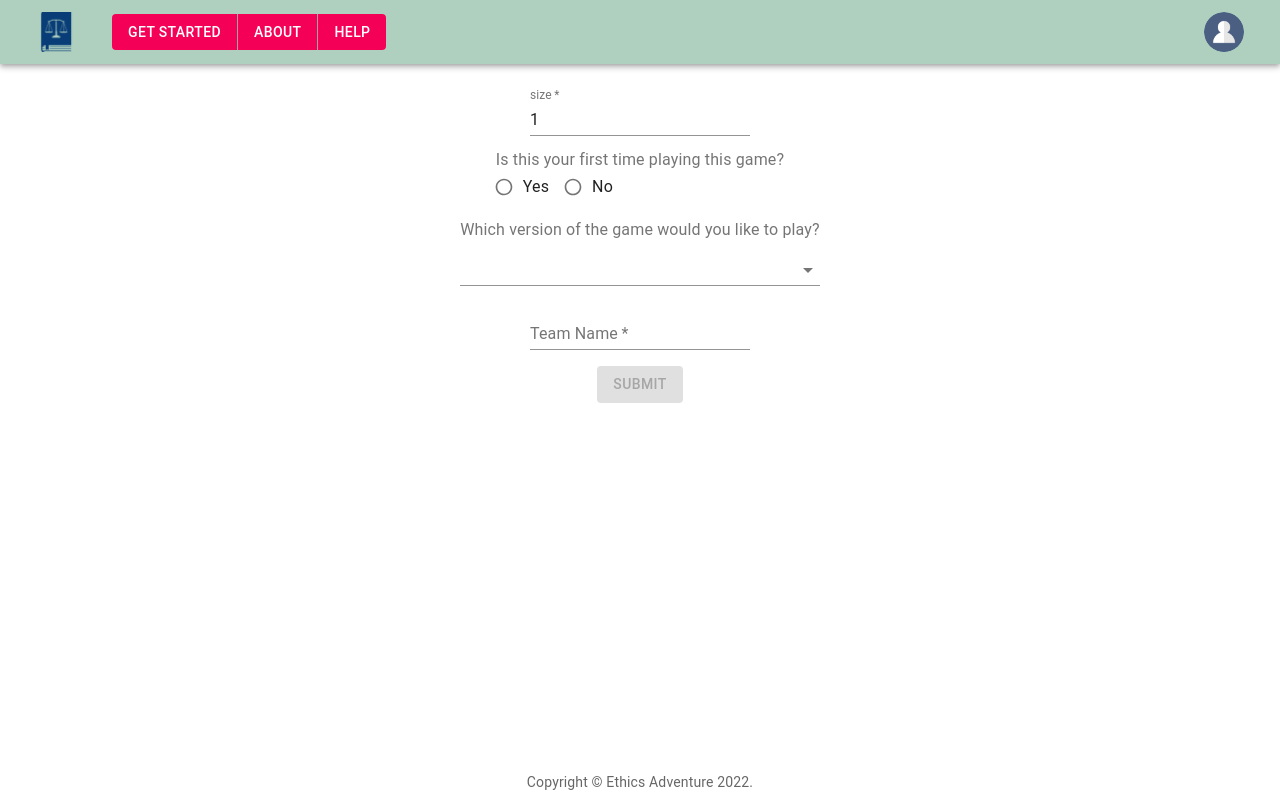
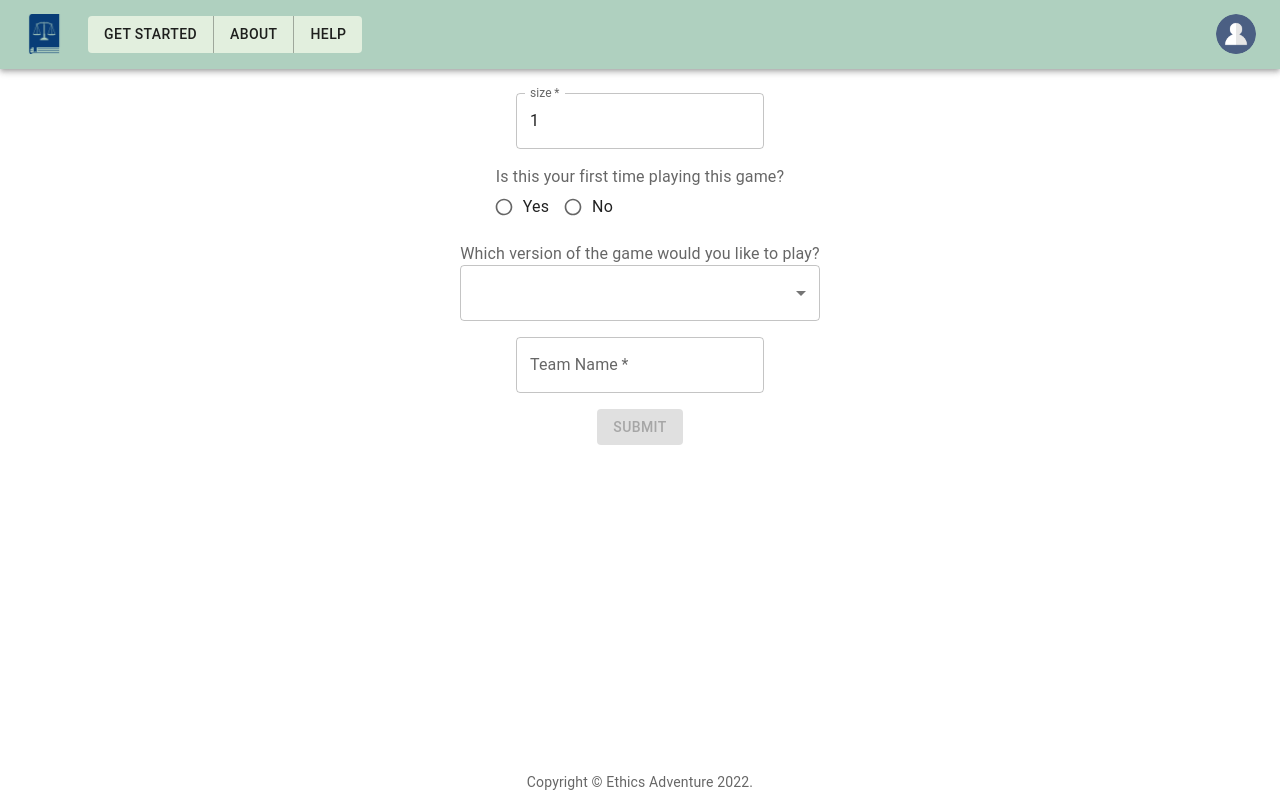
Before and after one commit to WilSimpson/SEP_2022, a React (Create React App) app in the folder frontend/: page /startingSurvey in a window 1280 px wide. Built offline with nearby package versions, Linux system fonts and the light colour scheme.

Commit message:
Fixed theming issues on all pages

```diff
--- a/frontend/src/components/Login.js
+++ b/frontend/src/components/Login.js
@@ -1,7 +1,7 @@
 import React from 'react';
 import { useContext, useEffect, useRef, useState } from 'react';
 import LockOutlinedIcon from '@mui/icons-material/AccountCircle';
-import { createTheme, ThemeProvider } from '@mui/material/styles';
+import { createTheme, ThemeProvider, StyledEngineProvider } from '@mui/material/styles';
 import {
     Alert,
     Avatar,
@@ -63,6 +63,7 @@ export default function Login() {
     }
 
     return (
+        <StyledEngineProvider injectFirst>
             <ThemeProvider theme={theme}>
                 <Container component='main' maxWidth='xs'>
                     <CssBaseline/>
@@ -123,5 +124,6 @@ export default function Login() {
                     </Box>
                 </Container>
             </ThemeProvider>
-    )
+        </StyledEngineProvider>
+    );
 }
--- a/frontend/src/components/startingSurvey.js
+++ b/frontend/src/components/startingSurvey.js
@@ -4,16 +4,16 @@ import Box from '@mui/material/Box';
 import Container from '@mui/material/Container';
 import { useLocation } from 'react-router-dom';
 import { useState } from "react";
-import Grid from "@material-ui/core/Grid";
-import TextField from "@material-ui/core/TextField";
-import FormControlLabel from "@material-ui/core/FormControlLabel";
-import FormControl from "@material-ui/core/FormControl";
-import FormLabel from "@material-ui/core/FormLabel";
-import RadioGroup from "@material-ui/core/RadioGroup";
-import Radio from "@material-ui/core/Radio";
-import Select from "@material-ui/core/Select";
-import MenuItem from "@material-ui/core/MenuItem";
-import Button from "@material-ui/core/Button";
+import Grid from "@mui/material/Grid";
+import TextField from "@mui/material/TextField";
+import FormControlLabel from "@mui/material/FormControlLabel";
+import FormControl from "@mui/material/FormControl";
+import FormLabel from "@mui/material/FormLabel";
+import RadioGroup from "@mui/material/RadioGroup";
+import Radio from "@mui/material/Radio";
+import Select from "@mui/material/Select";
+import MenuItem from "@mui/material/MenuItem";
+import Button from "@mui/material/Button";
 import { useNavigate } from "react-router-dom";
 
 export default function StartingSurvey() {
@@ -98,7 +98,7 @@ export default function StartingSurvey() {
         }}
       >
   <form onSubmit={handleSubmit}>
-      <Grid container alignItems="center" justify="center" direction="column">
+    <Grid container alignItems="center" justifyContent="center" direction="column">
       <Grid item>
       <Box sx={{pb:2}}>
         <TextField
--- a/frontend/src/index.js
+++ b/frontend/src/index.js
@@ -3,11 +3,11 @@ import ReactDOM from 'react-dom';
 import './index.css';
 import App from './App';
 import reportWebVitals from './reportWebVitals';
-import { ThemeProvider, createTheme } from '@mui/material/styles';
+import { ThemeProvider, StyledEngineProvider, createTheme, adaptV4Theme } from '@mui/material/styles';
 
 
 
-const theme = createTheme({
+const theme = createTheme(adaptV4Theme({
   palette: {
      primary: {
         main: '#AFD0BF'
@@ -17,13 +17,15 @@ const theme = createTheme({
                 }
            },
 fontFamily: "Roboto"
-});
+}));
 
 ReactDOM.render(
   <React.StrictMode>
-    <ThemeProvider theme={theme}>
-      <App />
-    </ThemeProvider>
+    <StyledEngineProvider injectFirst>
+      <ThemeProvider theme={theme}>
+        <App />
+      </ThemeProvider>
+    </StyledEngineProvider>
   </React.StrictMode>,
   document.getElementById('root')
 );
```
Lines whose indentation alone changed are shown as unchanged.
